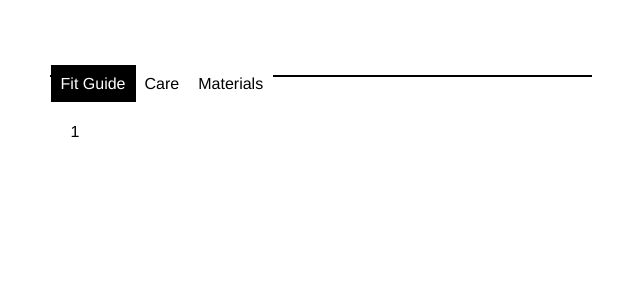
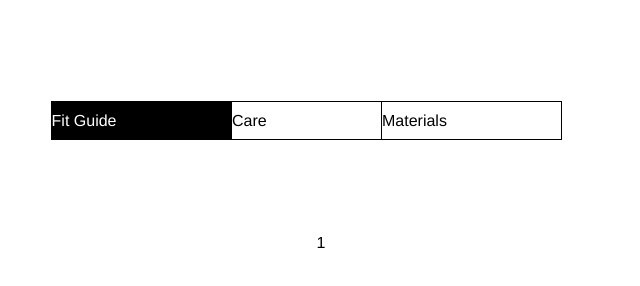
Before and after one commit to javi-aire/sdg, a website: page client/index.html in a window 1280 px wide. Shown: the whole page, without its empty margins (319-959 px from the left). Drawn offline with nearby package versions, Linux system fonts and the light colour scheme; files that its build step writes are made by us from their sources.

Commit message:
Adjusted tab styles

```diff
--- a/client/css/style.scss
+++ b/client/css/style.scss
@@ -52,8 +52,10 @@ table {
   top: 4.70em;
   width: 80%;
   margin: 0 auto;
-  border: 1px solid black;
-  clear: both
+  clear: both;
+  padding: 2.375em 0 2.375em 0;
+  text-align: center;
+
 }
 
 
@@ -63,8 +65,9 @@ table {
 
   & .tab_label {
     position: relative;
-    padding: .625em;
+    padding: .625em 7.15em .625em 0em;
     background: #fff;
+    border: 1px solid black;
     margin-left: -.062em;
     left: .062em;
   }
@@ -91,7 +94,7 @@ table {
   position: absolute;
   background: white;
   overflow: hidden;
-  top: 1.75em;
+  top: 8.75em;
   left: 0;
   right: 0;
   bottom: 0;
```
